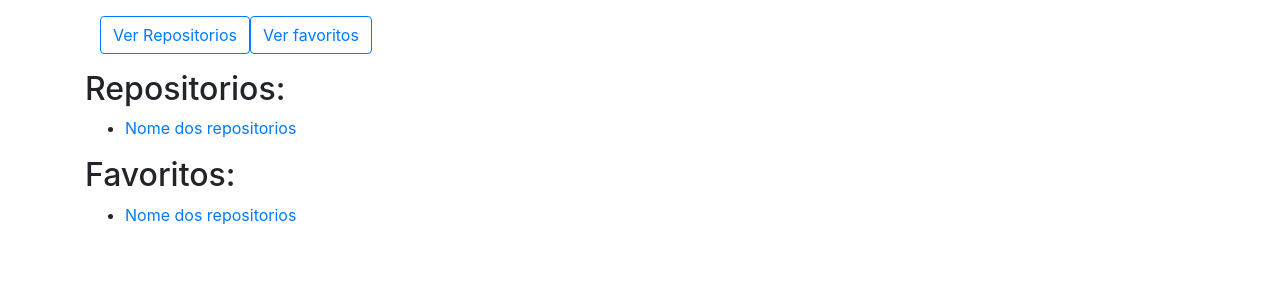
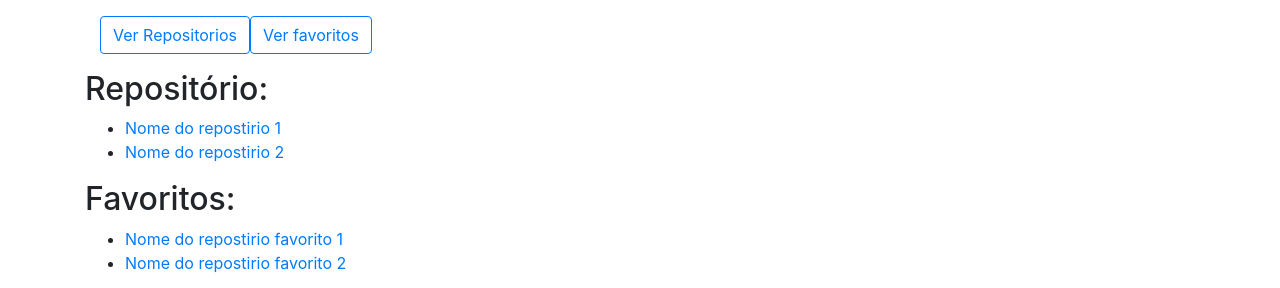
Before and after one commit to mvgmenezes/github-app-react, a React (Create React App) app: page / in a window 1280 px wide. Shown: the part 532-820 px from the top of the page. Built offline with nearby package versions, Linux system fonts and the light colour scheme.

Commit message:
Implementando os componentes da pagina principal

```diff
--- a/src/App.js
+++ b/src/App.js
@@ -1,5 +1,8 @@
 import React from 'react';
 import Search from './components/search';
+import UserInfo from './components/user-info';
+import Actions from './components/actions';
+import Repos from './components/repos';
 
 
 const App = () => (
@@ -9,45 +12,33 @@ const App = () => (
 
       <Search />
 
-      <div className='user-info'>
+      <UserInfo />
 
-        <img src="https://avatars1.githubusercontent.com/u/29113078?v=4" className="figure-img img-fluid rounded" alt="..." />
+      <Actions />
 
-        <h1 className='username'>
-          <a href='https://github.com/mvgmenezes'>Marcus Menezes</a>
-        </h1>
+      <Repos
+        className='repos'
+        titulo='Repositório'
+        repos={[{
+          name: 'Nome do repostirio 1',
+          link: 'http://www.google.com.br'
+        },{
+          name: 'Nome do repostirio 2',
+          link: 'http://www.google.com'
+        }]}
+      />
 
-        <ul className='repos-info'>
-          <li>Repositorios: 122</li>
-          <li>Seguidores: 122</li>
-          <li>Seguindo: 122</li>
-        </ul>
-      </div>
-
-      <div className='actions container form-group'>
-        <button className='btn btn-outline-primary'>Ver Repositorios</button>
-        <button className='btn btn-outline-primary'>Ver favoritos</button>
-      </div>
-
-      <div className='repos'>
-        <h2>Repositorios:</h2>
-        <ul>
-          <li>
-            <a href='#'>Nome dos repositorios</a>
-          </li>
-        </ul>
-
-      </div>
-
-      <div className='starred'>
-        <h2>Favoritos:</h2>
-        <ul>
-          <li>
-            <a href='#'>Nome dos repositorios</a>
-          </li>
-        </ul>
-
-      </div>
+      <Repos
+        className='starred'
+        titulo='Favoritos'
+        repos={[{
+          name: 'Nome do repostirio favorito 1',
+          link: 'http://www.google.com.br'
+        },{
+          name: 'Nome do repostirio favorito 2',
+          link: 'http://www.google.com'
+        }]}
+      />
 
     </div>
   </div>
--- /dev/null
+++ b/src/components/actions.js
@@ -0,0 +1,10 @@
+import React from 'react'
+
+const Actions = () => (
+    <div className='actions container form-group'>
+        <button className='btn btn-outline-primary'>Ver Repositorios</button>
+        <button className='btn btn-outline-primary'>Ver favoritos</button>
+    </div>
+)
+
+export default Actions
--- /dev/null
+++ b/src/components/repos.js
@@ -0,0 +1,27 @@
+import React from 'react'
+import PropTypes from 'prop-types'
+
+const Repos = ({className, titulo, repos }) => (
+    <div className={className}>
+        <h2>{titulo}:</h2>
+        <ul>
+            {repos.map((repo, index) => (
+                <li key={index}>
+                    <a href={repo.link}>{repo.name}</a>
+                </li>
+            ))}
+        </ul>
+
+    </div>
+)
+
+Repos.defaultProps = {
+    className: ''
+}
+Repos.propTypes = {
+    className: PropTypes.string,
+    titulo: PropTypes.string.isRequired,
+    repos: PropTypes.array
+}
+
+export default Repos
--- /dev/null
+++ b/src/components/user-info.js
@@ -0,0 +1,21 @@
+import React from 'react'
+
+const UserInfo = () => (
+
+    <div className='user-info'>
+
+        <img src="https://avatars1.githubusercontent.com/u/29113078?v=4" className="figure-img img-fluid rounded" alt="..." />
+
+        <h1 className='username'>
+          <a href='https://github.com/mvgmenezes'>Marcus Menezes</a>
+        </h1>
+
+        <ul className='repos-info'>
+          <li>Repositorios: 122</li>
+          <li>Seguidores: 122</li>
+          <li>Seguindo: 122</li>
+        </ul>
+    </div>
+)
+
+export default UserInfo
```
